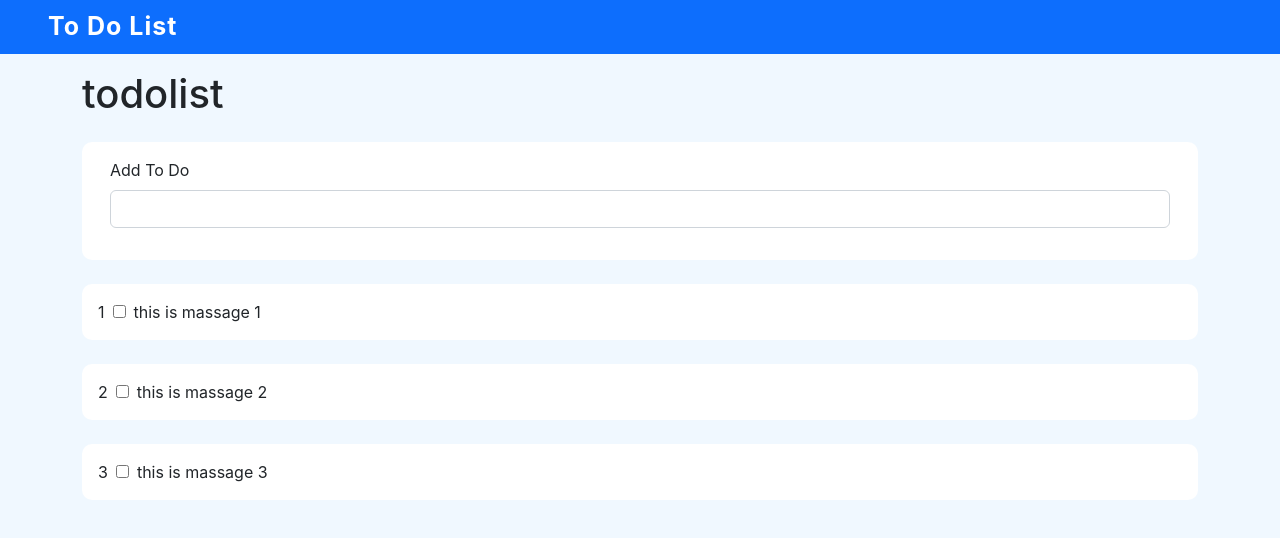
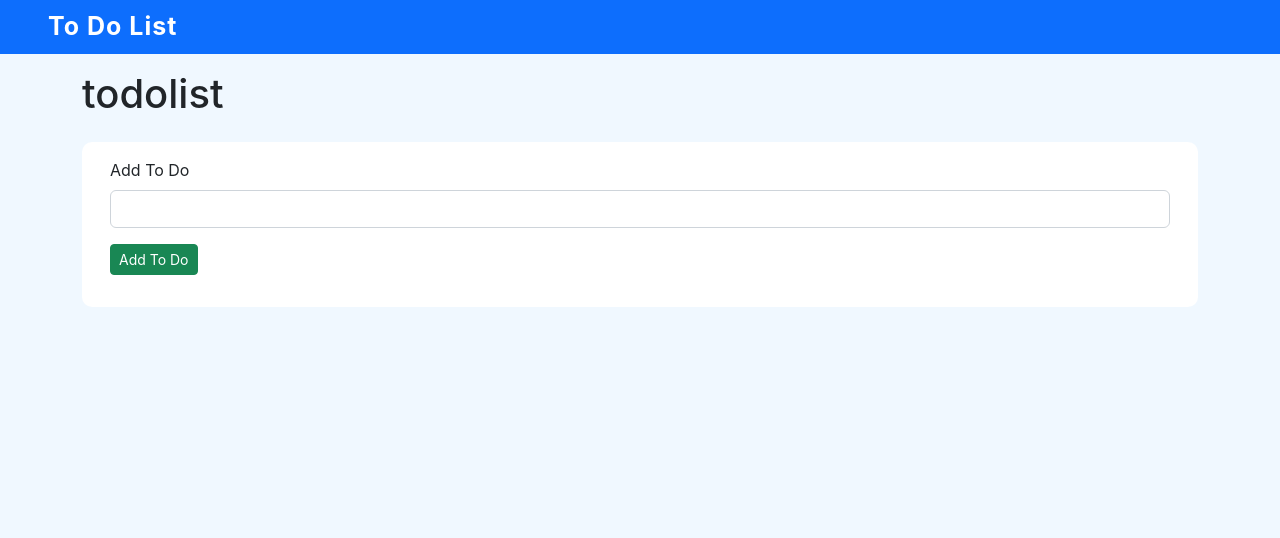
Before and after one commit to mudassiranwar/To-do-list, a React (Create React App) app: page / in a window 1280 px wide. Shown: the top 538 px of the page. Built offline with nearby package versions, Linux system fonts and the light colour scheme.

Commit message:
under proccess

```diff
--- a/src/component/AddTask.js
+++ b/src/component/AddTask.js
@@ -1,12 +1,35 @@
 import React, { Component } from "react";
+import ErrorModule from "./ErrorModule";
 import classes from "./ToDoItem.module.css";
 
 export default class AddTask extends Component {
+  constructor() {
+    super();
+    this.state = {
+      task: "",
+      showError: false,
+    };
+  }
+
+  AddtaskChangeHandler = (e) => {
+    this.setState({ task: e.target.value });
+  };
+
+  onSubmitHandler = (e) => {
+    if (this.state.task === "") {
+      this.setState({ showError: true });
+      setTimeout(()=>this.setState({showError: false}),3000)
+      return;
+    }
+    this.props.newTask(this.state.task);
+    this.setState({ task: "" });
+  };
+
   render() {
     return (
-      <div
-        className={`d-flex align-items-center my-4 p-3 bg-white ${classes.card}`}
-      >
+      <React.Fragment>
+      {this.state.showError && <ErrorModule />}
+        <div className={`my-4 p-3 bg-white ${classes.card}`}>
           <div className="mb-3 container-fluid">
             <label htmlFor="exampleInput" className="form-label">
               Add To Do
@@ -15,9 +38,18 @@ export default class AddTask extends Component {
               type="text"
               className="form-control"
               id="exampleInput"
+              onChange={this.AddtaskChangeHandler}
+              value={this.state.task}
             />
+            <button
+              className="btn btn-sm mt-3 btn-success"
+              onClick={this.onSubmitHandler}
+            >
+              Add To Do
+            </button>
           </div>
         </div>
+      </React.Fragment>
     );
   }
 }
--- a/src/component/ToDoItem.js
+++ b/src/component/ToDoItem.js
@@ -1,12 +1,23 @@
-import React from "react";
-import classes from "./ToDoItem.module.css"
+import React,{ useState } from "react";
+import classes from "./ToDoItem.module.css";
 
 export default function ToDoItem(props) {
+
+  const [index,setIndex] = useState(props.num);
+
+  let taskDone = props.currentToDo.checked;
   return (
-    <div className={`d-flex align-items-center my-4 p-3 bg-white ${classes.card}`}>
-        <p className="disabled m-0">{props.num}</p>
-        <input type="checkbox" className="mx-2" />
-        <p className="m-0">{props.massage}</p>
+    <>
+    <div
+      className={`d-flex align-items-center justify-content-between my-4 p-3 bg-white ${classes.card} ${taskDone && classes.disable}`}
+    >
+      <div className={`d-flex`}>
+        <p className="disabled m-0">{props.currentToDo.No}</p>
+        <input type="checkbox" id={props.currentToDo.No} onChange={props.onChange} className="mx-2" />
+        <label htmlFor={props.currentToDo.No} className={`m-0`}>{props.currentToDo.massage}</label>
+      </div>
+      <button onClick={props.onClick} className={`btn btn-danger btn-sm`}>delet</button>
     </div>
+    </>
   );
 }
--- a/src/component/ToDoItem.module.css
+++ b/src/component/ToDoItem.module.css
@@ -1,3 +1,30 @@
 .card{
     border-radius: 10px;
 }
+
+.button{
+    right: 20px;
+}
+
+.card label {
+    cursor: pointer;
+}
+
+.disable{
+    position: relative;
+}
+
+.disable label {
+    text-decoration: line-through;
+}
+
+.disable::before{
+    content: "";
+    position: absolute;
+    top: 0px;
+    left: 0px;
+    height: 100%;
+    width: 100%;
+    background-color: rgba(0, 0, 0, 0.413);
+    border-radius: 10px;
+}
--- a/src/component/ToDoList.js
+++ b/src/component/ToDoList.js
@@ -1,38 +1,77 @@
 import React, { Component } from "react";
 import ToDoItem from "./ToDoItem";
 import AddTask from "./AddTask";
+import classes from "./ToDoItem.module.css";
 
 export default class ToDoList extends Component {
   constructor() {
     super();
     this.state = {
-      toDos: [
-        {
-          No: 1,
-          massage: "this is massage 1",
-        },
-        {
-          No: 2,
-          massage: "this is massage 2",
-        },
-        {
-          No: 3,
-          massage: "this is massage 3",
-        },
-      ],
+      toDos: [],
+      index: 0,
     };
   }
+
+  dalyTaskDonehandler = (i, e) => {
+    let taskIsDone = e.target.checked;
+    this.setState((prev) => ({ ...(prev.toDos[i].checked = taskIsDone) }));
+    // this.setState({toDos[i].checked : e.target.value})
+    // console.log(i, this.state.toDos[i].checked);
+  };
+
+  addTask = (e) => {
+    this.setState({ index: this.state.index + 1 });
+    let addIt = {
+      No: this.state.index,
+      massage: e,
+      checked: false,
+    };
+    this.setState({ toDos: [...this.state.toDos, addIt] });
+  };
+
+  removeTask = (item) => {
+    // this.state.toDos.splice(i,1);
+    // this.setState({toDos: this.state.toDos.splice(i,1)});
+    // this.newToDos = this.state.toDos.filter(todo => todo.No !== i + 1);
+    this.setState({
+      toDos: this.state.toDos.filter((todo) => {return todo !== item}),
+    });
+    console.log(item);
+    // console.log(this.newToDos);
+    this.setState({ toDos: this.newToDos });
+    // this.setState((pre => ({...pre.toDos[i].No = i})));
+
+    // console.log(i)
+  };
+
   render() {
     return (
-      <div className="container">
-        <h1 className="my-3">todolist</h1>
-        <AddTask />
-        {this.state.toDos.map((item)=>{
-         return (
-          <ToDoItem key={item.No} massage={item.massage} num={item.No} />
-         )
-        })}
-      </div>
+      <>
+        <div className="container">
+          <h1 className="my-3">todolist</h1>
+          <AddTask newTask={this.addTask} />
+          {this.state.toDos === [] ? (
+            <div className={`container my-4 p-3 bg-white ${classes.card}`}>
+              <h3 className="m-0">There is no to-do right now</h3>
+            </div>
+          ) : (
+            <ol>
+              {this.state.toDos.map((item, i) => {
+                // this.setState((pre => ({...(pre.toDos[i].No = i)})));
+                return (
+                  <li key={i}>
+                    <ToDoItem
+                      currentToDo={item}
+                      onClick={() => this.removeTask(item)}
+                      onChange={(e) => this.dalyTaskDonehandler(i, e)}
+                    />
+                  </li>
+                );
+              })}
+            </ol>
+          )}
+        </div>
+      </>
     );
   }
 }
```
Lines whose indentation alone changed are shown as unchanged.
